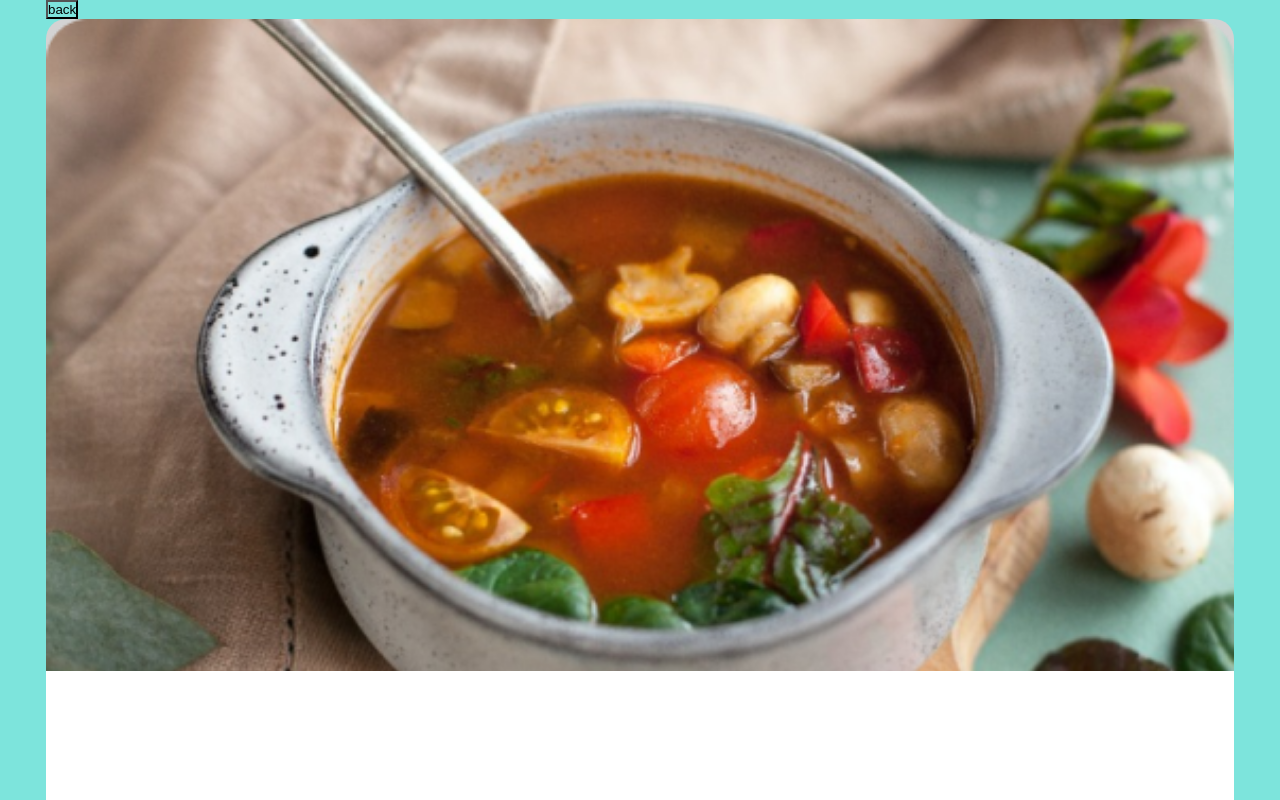
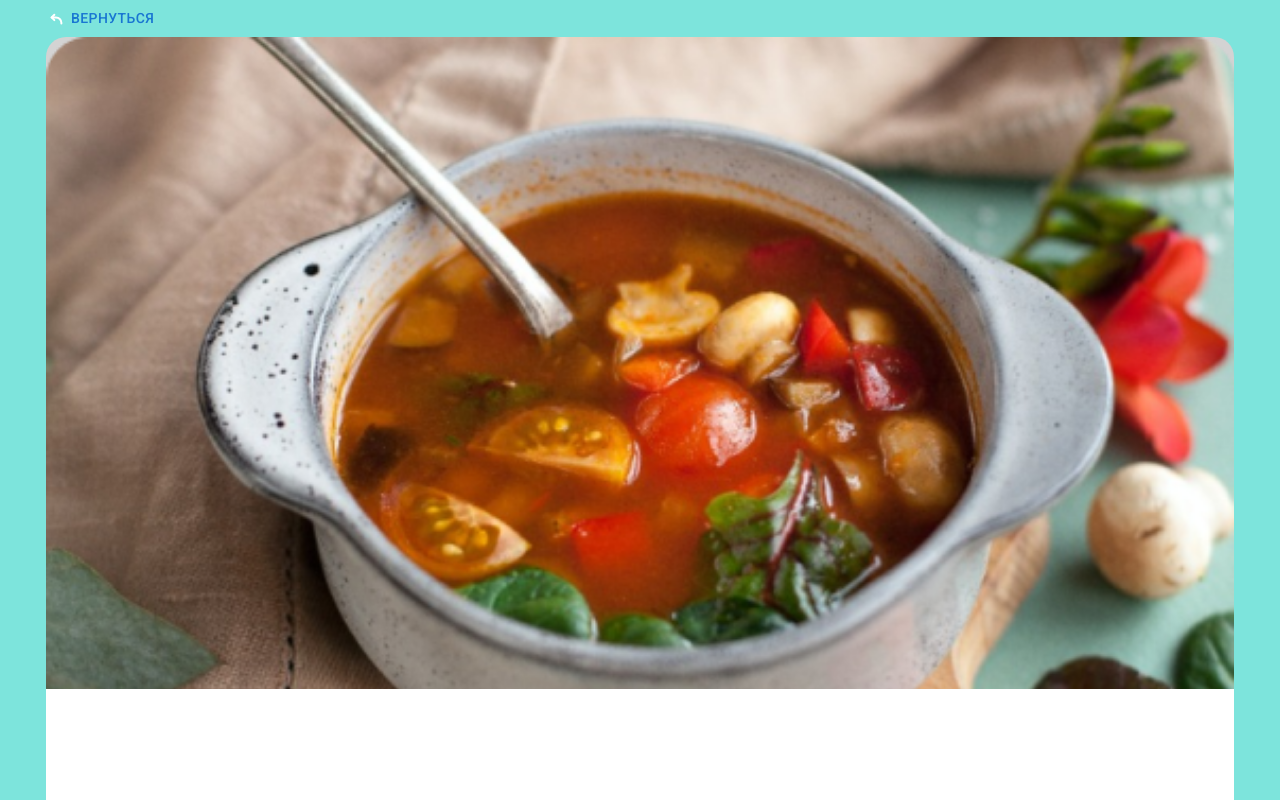
Before and after one commit to Streetmeat25/snack_and_drink, a React (Create React App) app: page /dish in a window 1280 px wide. Shown: the top 800 px of the page. Built offline with nearby package versions, Linux system fonts and the light colour scheme.

Commit message:
back button

```diff
--- a/src/components/DishItem.jsx
+++ b/src/components/DishItem.jsx
@@ -3,7 +3,7 @@ import {Link, useNavigate} from "react-router-dom";
 import NextButton from "./UI/buttons/DishNavigationButtons/Next/NextButton";
 import PreviousButton from "./UI/buttons/DishNavigationButtons/Previous/PreviousButton";
 import DishModal from "./modals/dishModal/DishModal";
-import {Modal} from "@mui/material";
+import {Button, Modal} from "@mui/material";
 import classes from "./modals/dishModal/DishModal.module.css";
 
 const DishItem = ({dish, dishNumber}) => {
@@ -11,10 +11,8 @@ const DishItem = ({dish, dishNumber}) => {
     const navigate = useNavigate();
 
 
-
     return (
         <div className="dish-card">
-
 
             <Link to={"/dish"} state={dish}>
                 <div className="dish-card-img"
--- a/src/components/modals/dishModal/DishModal.jsx
+++ b/src/components/modals/dishModal/DishModal.jsx
@@ -1,6 +1,8 @@
 import React, {useState} from 'react';
 import classes from './DishModal.module.css'
 import {Link, useLocation} from "react-router-dom";
+import {Button, IconButton, SvgIcon} from "@mui/material";
+import SendIcon from '@mui/icons-material/Send';
 const DishModal = ({dish}) => {
 
     const [isAddressesVisible, setAddressesVisible] = useState(false);
@@ -10,9 +12,14 @@ const DishModal = ({dish}) => {
     dish = location?.state
     return (
         <div>
-            <Link to={`*`}>
-                <button>back</button>
-
+            <Link to={`/`}>
+                <Button startIcon={<svg width="13" height="13" viewBox="0 0 13 13" fill="none" xmlns="http://www.w3.org/2000/svg">
+                    <path d="M4.33333 2.70831L1.625 5.41665L4.33333 8.12498" stroke="white" stroke-width="2" stroke-linecap="round" stroke-linejoin="round"/>
+                    <path d="M1.625 5.41663H5.95833C8.94996 5.41663 11.375 7.84167 11.375 10.8333V11.375" stroke="white" stroke-width="2" stroke-linecap="round" stroke-linejoin="round"/>
+                </svg>
+                }>
+                    Вернуться
+                </Button>
             </Link>
             <div className={classes.dishImg}>
             </div>
--- a/src/styles/App.css
+++ b/src/styles/App.css
@@ -24,6 +24,9 @@
 
 
 }
+/*временный фикс чтобы материал кнопки работали*/
+span{background: transparent}
+/**/
 .dish-card{
   position: relative;
   display: flex;
```
Also changed, not shown: src/assets/akar-icons_arrow-back.svg (added).
